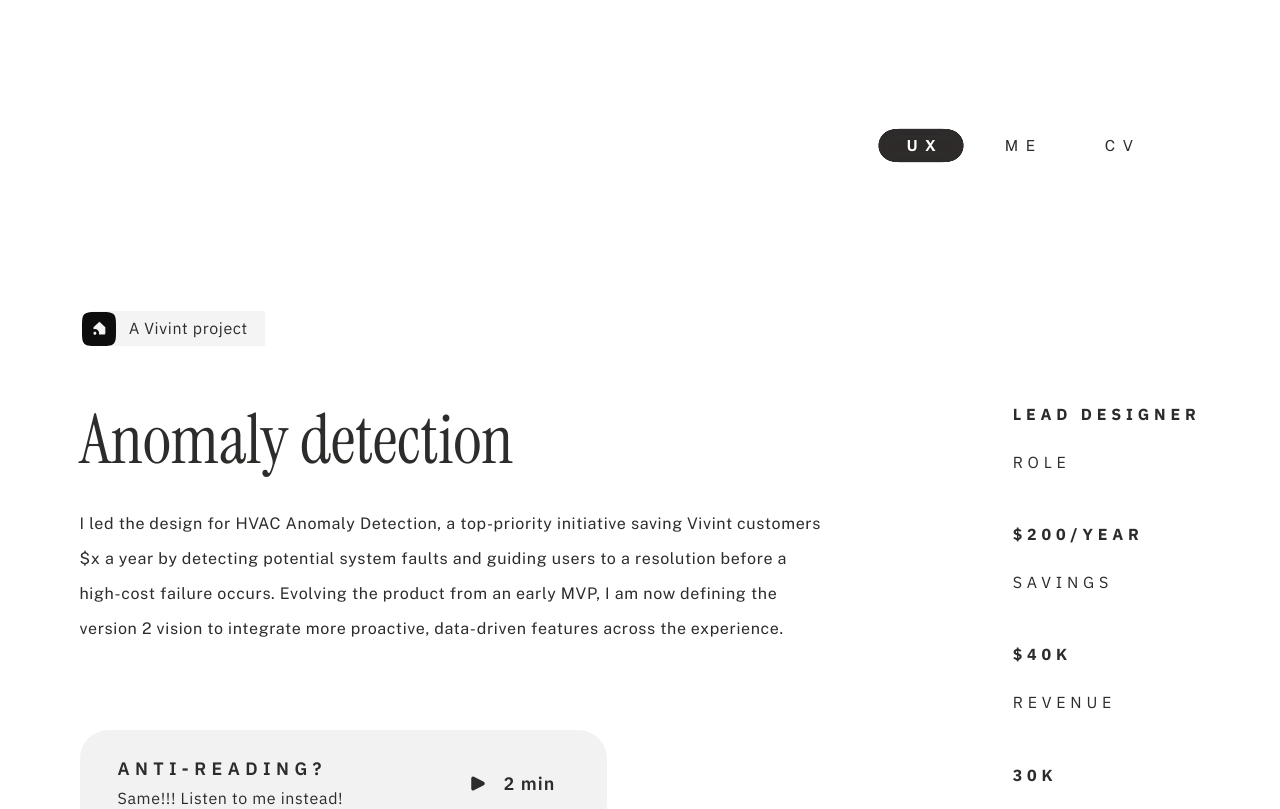
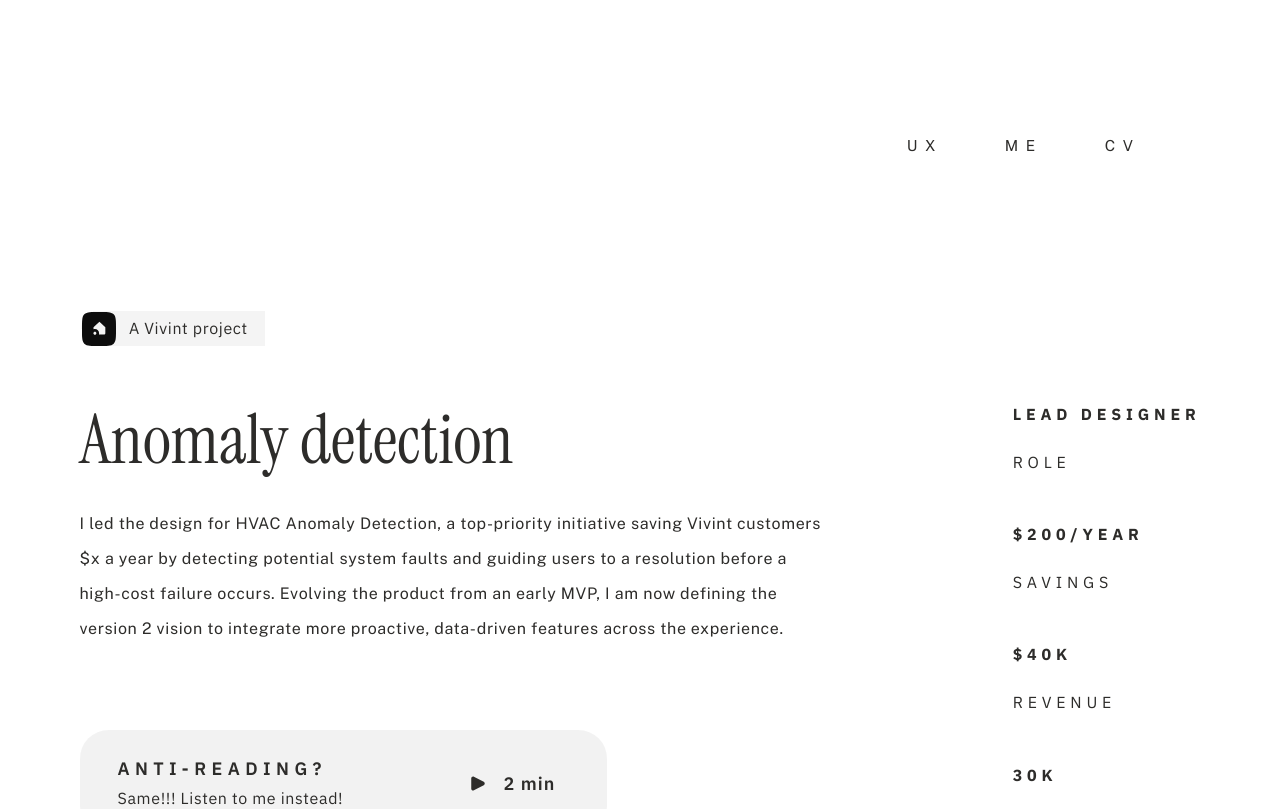
Before and after one commit to clairebearmcg/Portfolio, a Next.js app: page /anomaly-detection in a window 1280 px wide. Shown: the top 809 px of the page. Built offline with nearby package versions, Linux system fonts and the light colour scheme; a web font is replaced by a local one.

Commit message:
Show the nav inactive on the case study, with UX linking home
SiteNav takes a homeHref for pages other than the homepage: no item
starts active, so there's no pill and all labels are plain text, and
UX becomes a link back to the homepage.

Co-Authored-By: Claude Opus 5.5 <noreply@anthropic.com>

```diff
--- a/components/AnomalyDetection/AdIntro/AdIntro.tsx
+++ b/components/AnomalyDetection/AdIntro/AdIntro.tsx
@@ -47,7 +47,7 @@ export function AdIntro() {
   return (
     <div className={classes.intro}>
       <header className={`${classes.container} ${classes.top}`}>
-        <SiteNav />
+        <SiteNav homeHref="/" />
       </header>
 
       <div className={classes.container}>
--- a/components/SiteNav/SiteNav.module.css
+++ b/components/SiteNav/SiteNav.module.css
@@ -38,6 +38,10 @@
   background: var(--color-primary);
 }
 
+.nav[data-empty] .pill {
+  opacity: 0;
+}
+
 .pill {
   transform: translateX(calc(var(--active) * (var(--slot) + var(--gap))));
 }
@@ -50,6 +54,9 @@
 /* letter-spacing adds trailing space after the last letter; text-indent re-centres the label */
 .item {
   position: relative;
+  display: inline-flex;
+  align-items: center;
+  justify-content: center;
   width: var(--slot);
   height: rem(35px);
   padding: 0;
@@ -61,6 +68,7 @@
   font-weight: 400;
   letter-spacing: rem(8px);
   text-indent: rem(8px);
+  text-decoration: none;
   cursor: pointer;
 
   /* Colour flips as the pill passes: the old label darkens early, the new one lightens late */
--- a/components/SiteNav/SiteNav.tsx
+++ b/components/SiteNav/SiteNav.tsx
@@ -13,10 +13,17 @@ const TAIL = [
   { lag: 75, scale: 'scale(0.42, 0.55)' },
 ];
 
-// The ME and CV pages don't exist yet, so for now the items only move the pill
-export function SiteNav() {
-  const [active, setActive] = useState(0);
-  const items = useRef<(HTMLButtonElement | null)[]>([]);
+interface SiteNavProps {
+  /**
+   * On pages other than the homepage: no item starts active (no pill), and UX links back to this URL
+   */
+  homeHref?: string;
+}
+
+// The ME and CV pages don't exist yet, so for now those items only move the pill
+export function SiteNav({ homeHref }: SiteNavProps) {
+  const [active, setActive] = useState<number | null>(homeHref ? null : 0);
+  const items = useRef<(HTMLElement | null)[]>([]);
   const pill = useRef<HTMLSpanElement>(null);
   const tail = useRef<(HTMLSpanElement | null)[]>([]);
 
@@ -60,12 +67,20 @@ export function SiteNav() {
     if (i === active) {
       return;
     }
+    // With nothing active yet there's nowhere to slide from, so the pill just appears
+    if (active !== null) {
       animate(active, i);
+    }
     setActive(i);
   };
 
   return (
-    <nav aria-label="Main" className={classes.nav} style={{ '--active': active } as CSSProperties}>
+    <nav
+      aria-label="Main"
+      className={classes.nav}
+      data-empty={active === null || undefined}
+      style={{ '--active': active ?? 0 } as CSSProperties}
+    >
       <svg className={classes.filter} aria-hidden>
         <filter id="nav-goo" x="-20%" y="-50%" width="140%" height="200%">
           <feGaussianBlur in="SourceGraphic" stdDeviation="5" result="blur" />
@@ -88,7 +103,20 @@ export function SiteNav() {
         ))}
         <span ref={pill} className={classes.pill} />
       </span>
-      {ITEMS.map((label, i) => (
+      {ITEMS.map((label, i) =>
+        homeHref && label === 'UX' ? (
+          // A plain link (not next/link) so it does a full page load of the homepage
+          <a
+            key={label}
+            ref={(el) => {
+              items.current[i] = el;
+            }}
+            href={homeHref}
+            className={classes.item}
+          >
+            {label}
+          </a>
+        ) : (
           <button
             key={label}
             ref={(el) => {
@@ -102,7 +130,8 @@ export function SiteNav() {
           >
             {label}
           </button>
-      ))}
+        )
+      )}
     </nav>
   );
 }
```
Also changed, not shown: 1 other file (tests, documents, lock files or other folders). Lines whose indentation alone changed are shown as unchanged.
